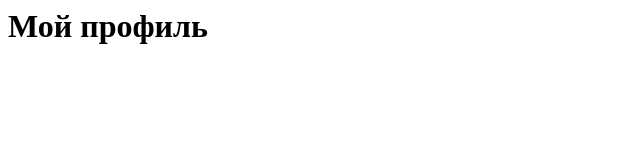
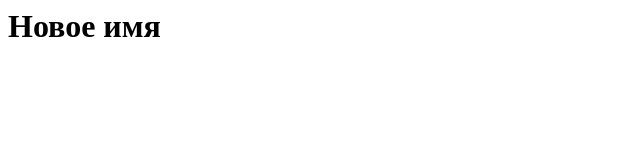
Before and after one commit to daniil3356afgg-tech/my-profile, a plain HTML site: page index.html in a window 1280 px wide. Shown: the whole page, without its empty margins (0-640 px from the left). Drawn offline with Linux system fonts and the light colour scheme.

Commit message:
Change name in conflict-branch

```diff
--- a/index.html
+++ b/index.html
@@ -1 +1 @@
-<h1>Мой профиль</h1>
+<h1>Новое имя</h1>
```
